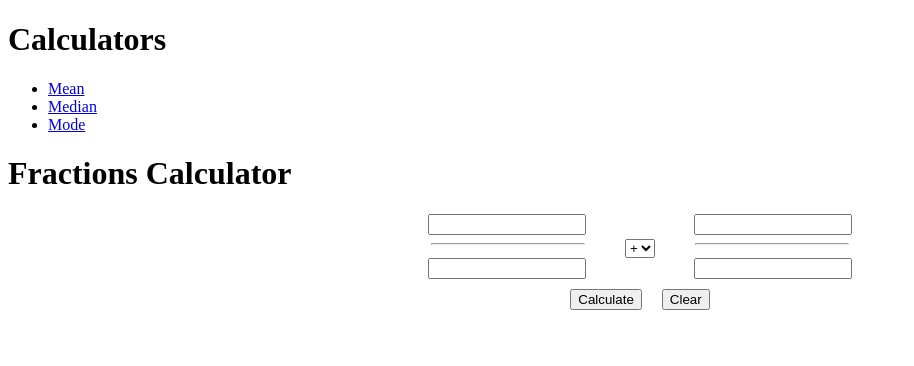
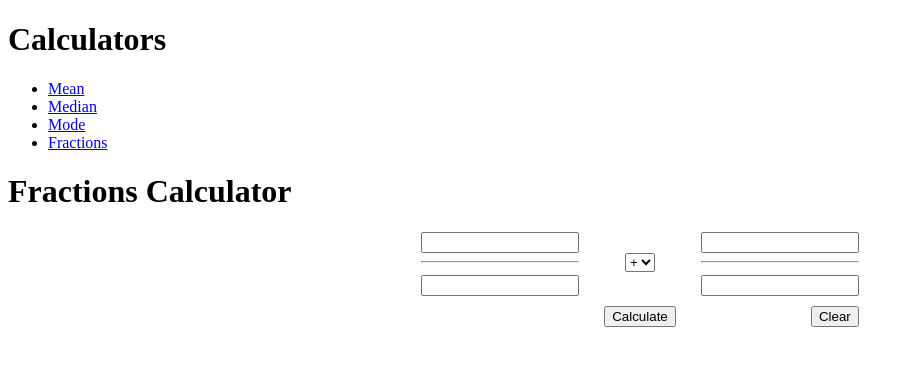
Before and after one commit to matthewberes/calculatorWebsite, an Angular app: page /fractions in a window 1280 px wide. Shown: the top 366 px of the page, without its empty margins (0-914 px from the left). Built offline with nearby package versions, Linux system fonts and the light colour scheme.

Commit message:
fraction grid

```diff
--- a/src/app/app.component.html
+++ b/src/app/app.component.html
@@ -4,6 +4,7 @@
     <li><a routerLink="/mean" routerLinkActive="active" ariaCurrentWhenActive="page">Mean</a></li>
     <li><a routerLink="/median" routerLinkActive="active" ariaCurrentWhenActive="page">Median</a></li>
     <li><a routerLink="/mode" routerLinkActive="active" ariaCurrentWhenActive="page">Mode</a></li>
+    <li><a routerLink="/fractions" routerLinkActive="active" ariaCurrentWhenActive="page">Fractions</a></li>
     </ul>
 </nav>
 <router-outlet></router-outlet>
--- a/src/app/fractions/fractions.component.css
+++ b/src/app/fractions/fractions.component.css
@@ -7,9 +7,14 @@ input {
 }
 
 .margin-left {
-    margin-left: 50px;
+    margin-left: 25px;
 }
 
 .margin-right {
-    margin-right: 50px;
+    margin-right: 25px;
 }
+
+.grid-container {
+    display: inline-grid;
+    grid-template-columns: auto auto auto;
+}
--- a/src/app/fractions/fractions.component.html
+++ b/src/app/fractions/fractions.component.html
@@ -1,24 +1,40 @@
 <h1>Fractions Calculator</h1>
 
 <form id="fractionsForm" [formGroup]="fractionsForm" class="form">
-    <input type="number" id="numerator1" name="numerator1" formControlName="numerator1" class="margin-right">&nbsp;
+    <div class="grid-container">
+        <div class="item1">
+            <input type="number" id="numerator1" name="numerator1" formControlName="numerator1" class="margin-right">
+        </div>
+        <div class="item2"></div>
+        <div class="item3">
             <input type="number" id="numerator2" name="numerator2" formControlName="numerator2" class="margin-left">
-    <br>
-    <hr style='display:inline-block; width:152px; margin-right:40px;' />
+        </div>
+        <div class="item4">
+            <hr style='display:inline-block; width:156px;' class="margin-right" />
+        </div>
+        <div class="item5">
             <select #operator id="operator" name="operator">
                 <option value="add">+</option>
                 <option value="subtract">-</option>
                 <option value="multiply">x</option>
                 <option value="divide">/</option>
             </select>
-    <hr style='display:inline-block; width:152px; margin-left:40px;' />
-    <br>
-    <input type="number" id="denominator1" name="denominator1" formControlName="denominator1"class="margin-right">&nbsp;
-    <input type="number" id="denominator2" name="denominator2" formControlName="denominator2"class="margin-left">
-    <br>
-    <button style='margin-right:10px; margin-top: 10px;' (click)="calculate()">Calculate</button>
-    <button style='margin-left:10px;' (click)="clear()">Clear</button>
+        </div>
+        <div class="item6">
+            <hr style='display:inline-block; width:156px;' class="margin-left" />
+        </div>
+        <div class="item7">
+            <input type="number" id="denominator1" name="denominator1" formControlName="denominator1"class="margin-right"></div>
+        <div class="item8"></div>
+        <div class="item9">
+            <input type="number" id="denominator2" name="denominator2" formControlName="denominator2"class="margin-left"></div>
+        <div class="item10"></div>
+        <div class="item11">
+            <button style='margin-top: 10px;' (click)="calculate()">Calculate</button></div>
+        <div class="item12">
+            <button style='float: right; margin-top: 10px;' (click)="clear()">Clear</button></div>
+    </div>
 </form>
 <ng-container *ngIf="showCalculation">
-    <h2><span [innerHTML]="calculation"></span></h2>
+    <h2 style="text-align: center;"><span [innerHTML]="calculation"></span></h2>
 </ng-container>
--- a/src/app/set-up/set-up.component.html
+++ b/src/app/set-up/set-up.component.html
@@ -1,3 +1,4 @@
+<div style="text-align: center;">
 <form id="setUpForm" [formGroup]="setUpForm">
     <label>How many numbers are there? </label>
     <input type="number" id="numberOfInputs" name="numberOfInputs" formControlName="numberOfInputs">
@@ -19,3 +20,4 @@
 <ng-container *ngIf="showCalculation">
     <h2>{{calculation}}</h2>
 </ng-container>
+</div>
```
Lines whose indentation alone changed are shown as unchanged.
